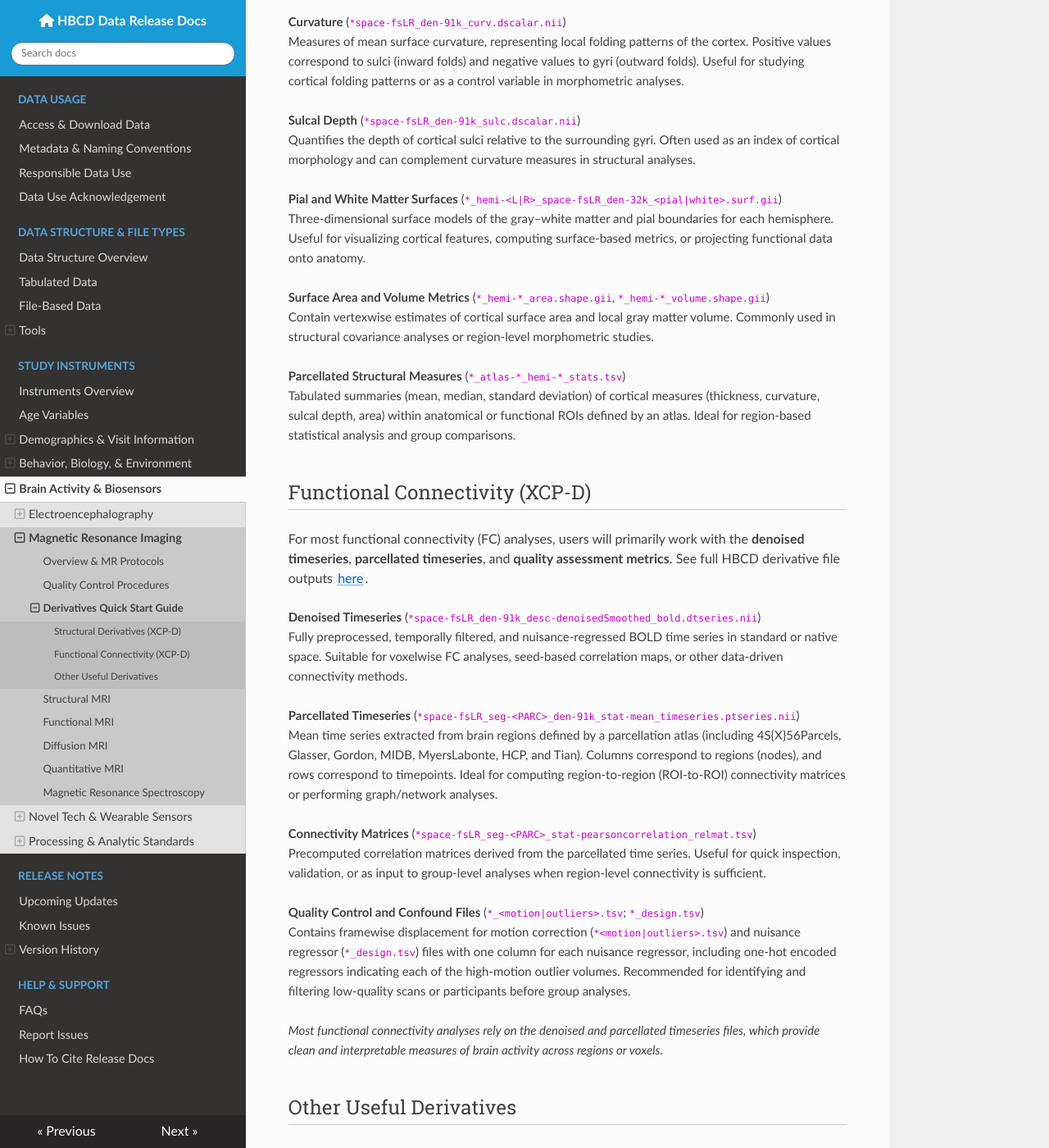
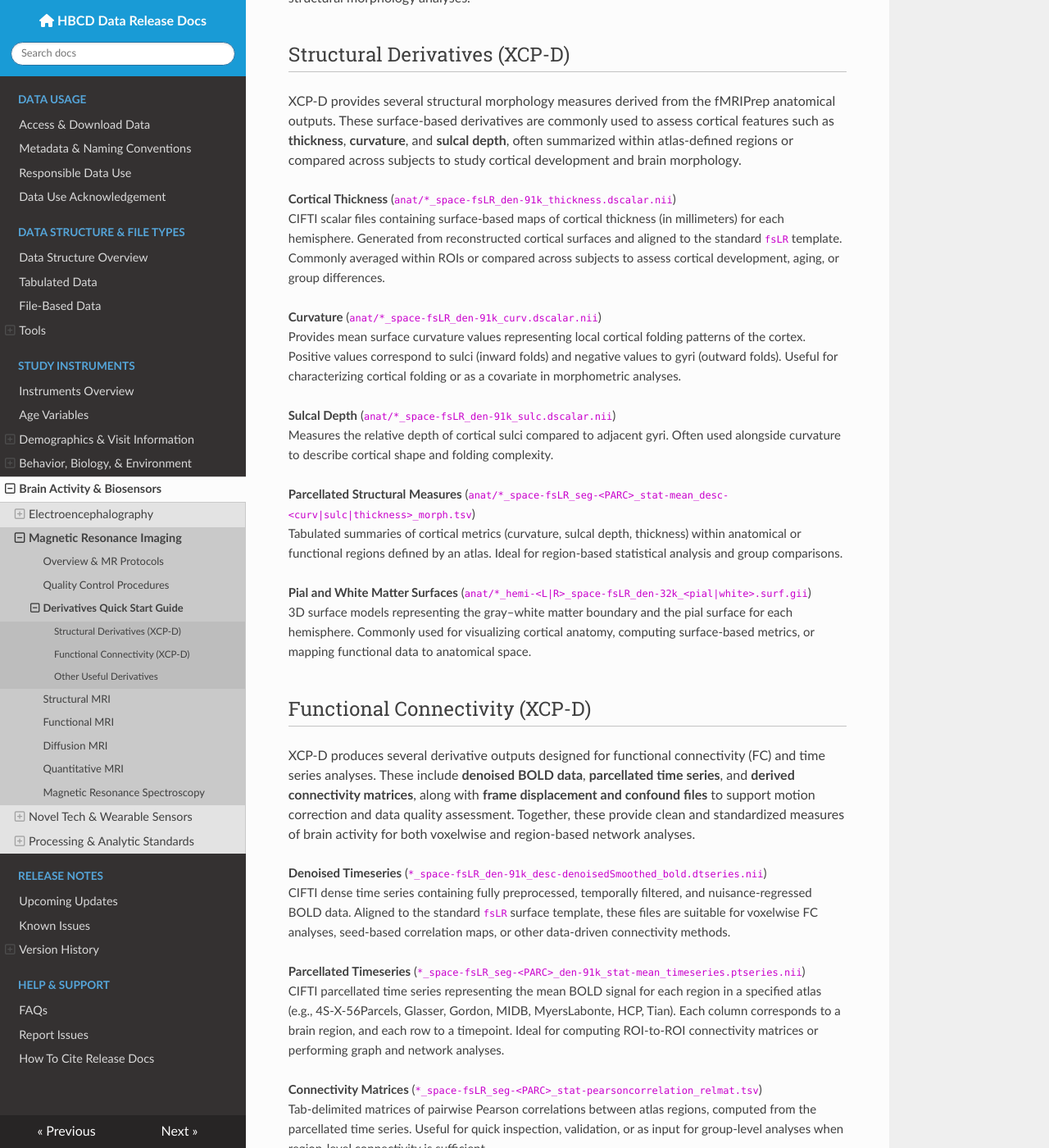
Before and after one commit to nbdc-datahub/hbcd-docs, an MkDocs documentation site: the page built from docs/instruments/processing/mr-derivs-quickstart.md, in a window 1280 px wide and 1400 px high, scrolled down 595 px. Shown: the whole window at 82% size. Built offline with MkDocs 1.6.1, drawn with Linux system fonts in a browser that asks for light colours; nearby versions of some CDN libraries; some of the changed text lies outside the part shown.

Commit message:
derivs quickstart guide

```diff
--- a/docs/instruments/processing/mr-derivs-quickstart.md
+++ b/docs/instruments/processing/mr-derivs-quickstart.md
@@ -2,60 +2,61 @@
 
 # MRI Derivatives Quick Start Guide
 
+Most MRI-derived measures commonly used for analysis are provided by the **XCP-D** pipeline. XCP-D builds upon **Infant-fMRIPrep** outputs to generate fully preprocessed, denoised, and quality-assessed data suitable for both **functional** and **structural** analyses.
+
+For more details on specific outputs and processing configurations, see:
+
+> <a href="../../mri/fmri/#xcpd" target="_blank"><i style="font-size: 0.9em;" class="fa-solid fa-up-right-from-square"></i> fMRI Release Data (XCP-D)</a>: *Overview of XCP-D derivatives included in the HBCD release*<br>
+<a href="https://hbcd-cbrain-processing.readthedocs.io/latest/tools/xcp_d.html"><i style="font-size: 0.9em;" class="fa-solid fa-up-right-from-square"></i> HBCD Processing Documentation (XCP-D)</a>: *Pipeline parameters and configurations used for HBCD processing*<br>
+<a href="https://xcp-d.readthedocs.io/en/latest/outputs.html#outputs-of-xcp-d"><i style="font-size: 0.9em;" class="fa-solid fa-up-right-from-square"></i> Official XCP-D Documentation</a>: *Comprehensive documentation of all XCP-D outputs*
+
+The sections below highlight the XCP-D output files most relevant for functional connectivity and structural morphology analyses.
+
 ## Structural Derivatives (XCP-D)
 
-The **XCP-D** pipeline produces a wide range of outputs derived from fMRIPrep-preprocessed data. Most structural analyses focus on **cortical thickness**, **curvature**, and **sulcal depth** files, often summarized within atlas-defined regions or compared across subjects to study cortical morphology and brain development.
+XCP-D provides several structural morphology measures derived from the fMRIPrep anatomical outputs. These surface-based derivatives are commonly used to assess cortical features such as **thickness**, **curvature**, and **sulcal depth**, often summarized within atlas-defined regions or compared across subjects to study cortical development and brain morphology.
 
 <p style="font-size: 15px;">
-    <strong>Cortical Thickness</strong> (<code>*hemi-<span class="placeholder">&lt;L|R&gt;</span>_space-fsLR_den-32k_midthickness.surf.gii</code>)<br>
-    Surface-based maps of cortical thickness (in millimeters) for each hemisphere. Generated from reconstructed cortical surfaces and aligned to the standard fsLR template. Commonly averaged within ROIs or compared across subjects to assess cortical development, aging, or group differences.
+    <strong>Cortical Thickness</strong> (<code>anat/*_space-fsLR_den-91k_thickness.dscalar.nii</code>)<br>
+    CIFTI scalar files containing surface-based maps of cortical thickness (in millimeters) for each hemisphere. Generated from reconstructed cortical surfaces and aligned to the standard <code>fsLR</code> template. Commonly averaged within ROIs or compared across subjects to assess cortical development, aging, or group differences.
 <br>
 <br>
-    <strong>Curvature</strong> (<code>*space-fsLR_den-91k_curv.dscalar.nii</code>)<br>
-    Measures of mean surface curvature, representing local folding patterns of the cortex. Positive values correspond to sulci (inward folds) and negative values to gyri (outward folds). Useful for studying cortical folding patterns or as a control variable in morphometric analyses.
+    <strong>Curvature</strong> (<code>anat/*_space-fsLR_den-91k_curv.dscalar.nii</code>)<br>
+    Provides mean surface curvature values representing local cortical folding patterns of the cortex. Positive values correspond to sulci (inward folds) and negative values to gyri (outward folds). Useful for characterizing cortical folding or as a covariate in morphometric analyses.
 <br>
 <br>
-    <strong>Sulcal Depth</strong> (<code>*space-fsLR_den-91k_sulc.dscalar.nii</code>)<br>
-    Quantifies the depth of cortical sulci relative to the surrounding gyri. Often used as an index of cortical morphology and can complement curvature measures in structural analyses.
+    <strong>Sulcal Depth</strong> (<code>anat/*_space-fsLR_den-91k_sulc.dscalar.nii</code>)<br>
+    Measures the relative depth of cortical sulci compared to adjacent gyri. Often used alongside curvature to describe cortical shape and folding complexity.
 <br>
 <br>
-    <strong>Pial and White Matter Surfaces</strong> (<code>*_hemi-<span class="placeholder">&lt;L|R&gt;</span>_space-fsLR_den-32k_<span class="placeholder">&lt;pial|white&gt;</span>.surf.gii</code>)<br>
-    Three-dimensional surface models of the gray–white matter and pial boundaries for each hemisphere. Useful for visualizing cortical features, computing surface-based metrics, or projecting functional data onto anatomy.
+    <strong>Parcellated Structural Measures</strong> (<code>anat/*_space-fsLR_seg-&lt;PARC&gt;_stat-mean_desc-&lt;curv|sulc|thickness&gt;_morph.tsv</code>)<br>
+    Tabulated summaries of cortical metrics (curvature, sulcal depth, thickness) within anatomical or functional regions defined by an atlas. Ideal for region-based statistical analysis and group comparisons.
 <br>
 <br>
-    <strong>Surface Area and Volume Metrics</strong> (<code>*_hemi-*_area.shape.gii</code>, <code>*_hemi-*_volume.shape.gii</code>)<br>
-    Contain vertexwise estimates of cortical surface area and local gray matter volume. Commonly used in structural covariance analyses or region-level morphometric studies.
-<br>
-<br>
-    <strong>Parcellated Structural Measures</strong> (<code>*_atlas-*_hemi-*_stats.tsv</code>)<br>
-    Tabulated summaries (mean, median, standard deviation) of cortical measures (thickness, curvature, sulcal depth, area) within anatomical or functional ROIs defined by an atlas. Ideal for region-based statistical analysis and group comparisons.
+    <strong>Pial and White Matter Surfaces</strong> (<code>anat/*_hemi-&lt;L|R&gt;_space-fsLR_den-32k_&lt;pial|white&gt;.surf.gii</code>)<br>
+    3D surface models representing the gray–white matter boundary and the pial surface for each hemisphere. Commonly used for visualizing cortical anatomy, computing surface-based metrics, or mapping functional data to anatomical space.
 </p>
-
 
 ## Functional Connectivity (XCP-D)
 
-For most functional connectivity (FC) analyses, users will primarily work with the **denoised timeseries**, **parcellated timeseries**, and **quality assessment metrics**. See full HBCD derivative file outputs [here](../mri//fmri.md#xcpd).
+XCP-D produces several derivative outputs designed for functional connectivity (FC) and time series analyses. These include **denoised BOLD data**, **parcellated time series**, and **derived connectivity matrices**, along with **frame displacement and confound files** to support motion correction and data quality assessment. Together, these provide clean and standardized measures of brain activity for both voxelwise and region-based network analyses.
 
 <p style="font-size: 15px;">
-    <strong>Denoised Timeseries</strong> (<code>*space-fsLR_den-91k_desc-denoisedSmoothed_bold.dtseries.nii</code>)<br>
-    Fully preprocessed, temporally filtered, and nuisance-regressed BOLD time series in standard or native space. Suitable for voxelwise FC analyses, seed-based correlation maps, or other data-driven connectivity methods.
+    <strong>Denoised Timeseries</strong> (<code>*_space-fsLR_den-91k_desc-denoisedSmoothed_bold.dtseries.nii</code>)<br>
+    CIFTI dense time series containing fully preprocessed, temporally filtered, and nuisance-regressed BOLD data. Aligned to the standard <code>fsLR</code> surface template, these files are suitable for voxelwise FC analyses, seed-based correlation maps, or other data-driven connectivity methods.
 <br>
 <br>
-    <strong>Parcellated Timeseries</strong> (<code>*space-fsLR_seg-<span class="placeholder">&lt;PARC&gt;</span>_den-91k_stat-mean_timeseries.ptseries.nii</code>)<br>
-    Mean time series extracted from brain regions defined by a parcellation atlas (including 4S{X}56Parcels, Glasser, Gordon, MIDB, MyersLabonte, HCP, and Tian). Columns correspond to regions (nodes), and rows correspond to timepoints. Ideal for computing region-to-region (ROI-to-ROI) connectivity matrices or performing graph/network analyses.
+    <strong>Parcellated Timeseries</strong> (<code>*_space-fsLR_seg-&lt;PARC&gt;_den-91k_stat-mean_timeseries.ptseries.nii</code>)<br>
+    CIFTI parcellated time series representing the mean BOLD signal for each region in a specified atlas (e.g., 4S-X-56Parcels, Glasser, Gordon, MIDB, MyersLabonte, HCP, Tian). Each column corresponds to a brain region, and each row to a timepoint. Ideal for computing ROI-to-ROI connectivity matrices or performing graph and network analyses.
 <br>
 <br>
-    <strong>Connectivity Matrices</strong> (<code>*space-fsLR_seg-<span class="placeholder">&lt;PARC&gt;</span>_stat-pearsoncorrelation_relmat.tsv</code>)<br>
-    Precomputed correlation matrices derived from the parcellated time series. Useful for quick inspection, validation, or as input to group-level analyses when region-level connectivity is sufficient.
+    <strong>Connectivity Matrices</strong> (<code>*_space-fsLR_seg-&lt;PARC&gt;_stat-pearsoncorrelation_relmat.tsv</code>)<br>
+    Tab-delimited matrices of pairwise Pearson correlations between atlas regions, computed from the parcellated time series. Useful for quick inspection, validation, or as input for group-level analyses when region-level connectivity is sufficient.
 <br>
 <br>
-    <strong>Quality Control and Confound Files</strong> (<code>*_<span class="placeholder">&lt;motion|outliers&gt;</span>.tsv</code>; <code>*_design.tsv</code>)<br>
-    Contains framewise displacement for motion correction (<code>*<span class="placeholder">&lt;motion|outliers&gt;</span>.tsv</code>) and nuisance regressor (<code>*_design.tsv</code>) files with one column for each nuisance regressor, including one-hot encoded regressors indicating each of the high-motion outlier volumes. Recommended for identifying and filtering low-quality scans or participants before group analyses.
-<br>
-<br>
-    <em>Most functional connectivity analyses rely on the denoised and parcellated timeseries files, which provide clean and interpretable measures of brain activity across regions or voxels.</em>
+    <strong>Quality Control and Confound Files</strong> (<code>*_&lt;motion|outliers&gt;.tsv</code>; <code>*_design.tsv</code>)<br>
+    Include framewise displacement values and nuisance regressor design files. The design files (<code>*_design.tsv</code>) contain one column per regressor (e.g., motion parameters and one-hot indicators for high-motion outlier volumes). Recommended for identifying and filtering low-quality data before group analyses.
 </p>
-
 
 ## Other Useful Derivatives
 
```
